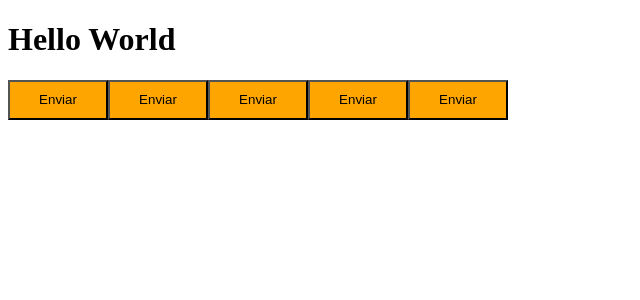
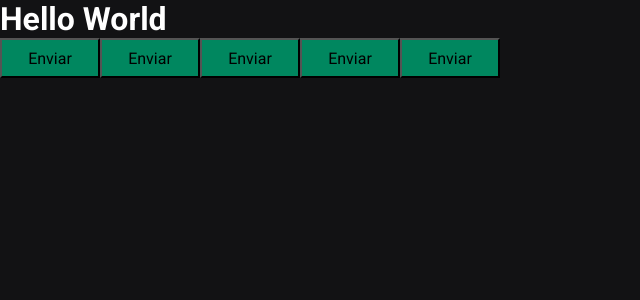
Before and after one commit to kyochi-daniel/ignite-pomodoro, a React (Vite) app: page / in a window 1280 px wide. Shown: the top 300 px of the page, without its empty margins (0-640 px from the left). Built offline with nearby package versions, Linux system fonts and the light colour scheme.

Commit message:
Add eslint configs

```diff
--- a/index.html
+++ b/index.html
@@ -1,8 +1,15 @@
 <!DOCTYPE html>
-<html lang="en">
+<html lang="pt-br">
   <head>
     <meta charset="UTF-8" />
+
+    <link rel="preconnect" href="https://fonts.googleapis.com">
+    <link rel="preconnect" href="https://fonts.gstatic.com" crossorigin>
+
     <meta name="viewport" content="width=device-width, initial-scale=1.0" />
+
+    <link href="https://fonts.googleapis.com/css2?family=Roboto+Mono:wght@700&family=Roboto:wght@400;700&display=swap" rel="stylesheet">
+
     <title>Ignite Timer</title>
   </head>
   <body>
--- a/package.json
+++ b/package.json
@@ -7,7 +7,8 @@
     "dev": "vite",
     "build": "tsc && vite build",
     "lint": "eslint src --ext ts,tsx --report-unused-disable-directives --max-warnings 0",
-    "preview": "vite preview"
+    "preview": "vite preview",
+    "lint": "npx eslint src --ext .ts,.tsx"
   },
   "dependencies": {
     "react": "^18.2.0",
@@ -15,13 +16,14 @@
     "styled-components": "^5.3.11"
   },
   "devDependencies": {
+    "@rocketseat/eslint-config": "^1.2.0",
     "@types/react": "^18.0.37",
     "@types/react-dom": "^18.0.11",
     "@types/styled-components": "^5.1.26",
     "@typescript-eslint/eslint-plugin": "^5.59.0",
     "@typescript-eslint/parser": "^5.59.0",
     "@vitejs/plugin-react": "^4.0.0",
-    "eslint": "^8.38.0",
+    "eslint": "^8.42.0",
     "eslint-plugin-react-hooks": "^4.6.0",
     "eslint-plugin-react-refresh": "^0.3.4",
     "typescript": "^5.0.2",
--- a/src/@types/styled.d.ts
+++ b/src/@types/styled.d.ts
@@ -1,7 +1,7 @@
-import 'styled-components';
-import { defaultTheme } from '../styles/themes/default';
+import 'styled-components'
+import { defaultTheme } from '../styles/themes/default'
 
-type ThemeType = typeof defaultTheme;
+type ThemeType = typeof defaultTheme
 
 declare module 'styled-components' {
   export interface DefaultTheme extends ThemeType {}
--- a/src/App.tsx
+++ b/src/App.tsx
@@ -1,16 +1,19 @@
 import { ThemeProvider } from 'styled-components'
 import { Button } from './components/Button'
 import { defaultTheme } from './styles/themes/default'
+import { GlobalStyle } from './styles/global'
 
 export function App() {
   return (
     <ThemeProvider theme={defaultTheme}>
       <h1>Hello World</h1>
-      <Button variant='primary'/>
-      <Button variant='secondary'/>
-      <Button variant='danger'/>
-      <Button variant='sucess'/>
+      <Button variant="primary" />
+      <Button variant="secondary" />
+      <Button variant="danger" />
+      <Button variant="sucess" />
       <Button />
+
+      <GlobalStyle />
     </ThemeProvider>
   )
 }
--- a/src/components/Button/index.tsx
+++ b/src/components/Button/index.tsx
@@ -1,11 +1,9 @@
-import { ButtonVariant, Container } from "./styles"
+import { ButtonVariant, Container } from './styles'
 
 interface ButtonProps {
   variant?: ButtonVariant
 }
 
 export function Button({ variant = 'primary' }: ButtonProps) {
-  return (
-    <Container variant={variant}>Enviar</Container>
-  )
+  return <Container variant={variant}>Enviar</Container>
 }
--- a/src/components/Button/styles.ts
+++ b/src/components/Button/styles.ts
@@ -1,4 +1,4 @@
-import styled from "styled-components";
+import styled from 'styled-components'
 
 export type ButtonVariant = 'primary' | 'secondary' | 'danger' | 'sucess'
 
@@ -10,15 +10,15 @@
   primary: 'purple',
   secondary: 'orange',
   danger: 'red',
-    sucess: 'green'
+  sucess: 'green',
 }
 
 export const Container = styled.button<ButtonContainerProps>`
   width: 100px;
   height: 40px;
 
-    background-color: ${props => props.theme.secondary};
-/* ${props => {
+  background-color: ${(props) => props.theme['green-500']};
+  /* ${(props) => {
     return `background-color: ${buttonVariants[props.variant]}`
   }} */
 `
--- /dev/null
+++ b/src/styles/global.ts
@@ -0,0 +1,26 @@
+import { createGlobalStyle } from 'styled-components'
+
+export const GlobalStyle = createGlobalStyle`
+    * {
+        margin: 0;
+        padding: 0;
+        box-sizing: border-box;
+    }
+
+    :focus {
+        outline: 0;
+        box-shadow: 0 0 0 2px ${(props) => props.theme['green-500']};
+    }
+
+    body {
+        background-color: ${(props) => props.theme['gray-900']};
+        color: ${(props) => props.theme['gray-300']};
+        color: #fff;
+    }
+
+    body, input-security, textarea, button {
+        font-family: 'Roboto', sans-serif;
+        font-weight: 400;
+        font-size: 1rem;
+    }
+`
--- a/src/styles/themes/default.ts
+++ b/src/styles/themes/default.ts
@@ -1,5 +1,21 @@
 export const defaultTheme = {
-    white: '#FFF',
-    primary: 'purple',
-    secondary: 'orange',
+  white: '#FFF',
+
+  'gray-100': '#E1E1E6',
+  'gray-300': '#C4C4CC',
+  'gray-400': '#8D8D99',
+  'gray-500': '#7C7C8A',
+  'gray-600': '#323238',
+  'gray-700': '#29292E',
+  'gray-800': '#202024',
+  'gray-900': '#121214',
+
+  'green-300': '#00B37E',
+  'green-500': '#00875F',
+  'green-700': '#015F43',
+
+  'red-500': '#AB222E',
+  'red-700': '#7A1921',
+
+  'yellow-500': '#FBA94C',
 }
```
Also changed, not shown: .eslintrc.json (added), 1 other file (tests, documents, lock files or other folders). Lines whose indentation alone changed are shown as unchanged.
